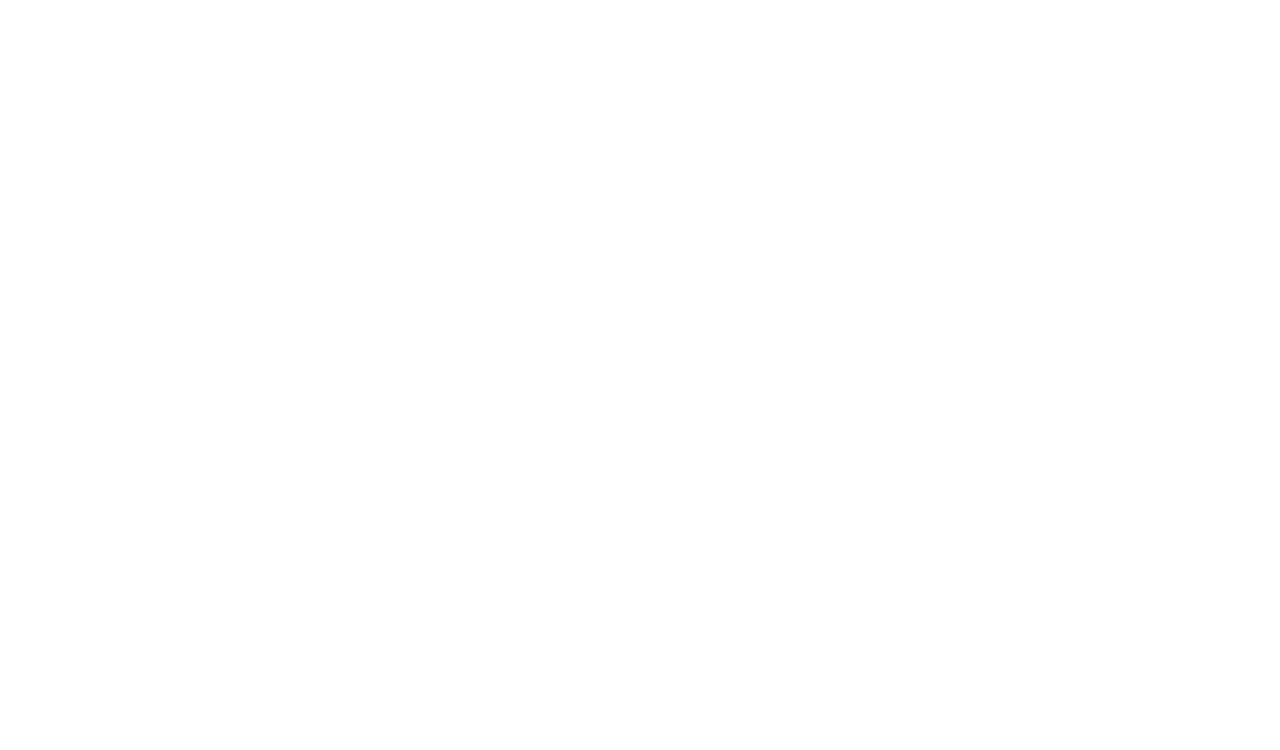
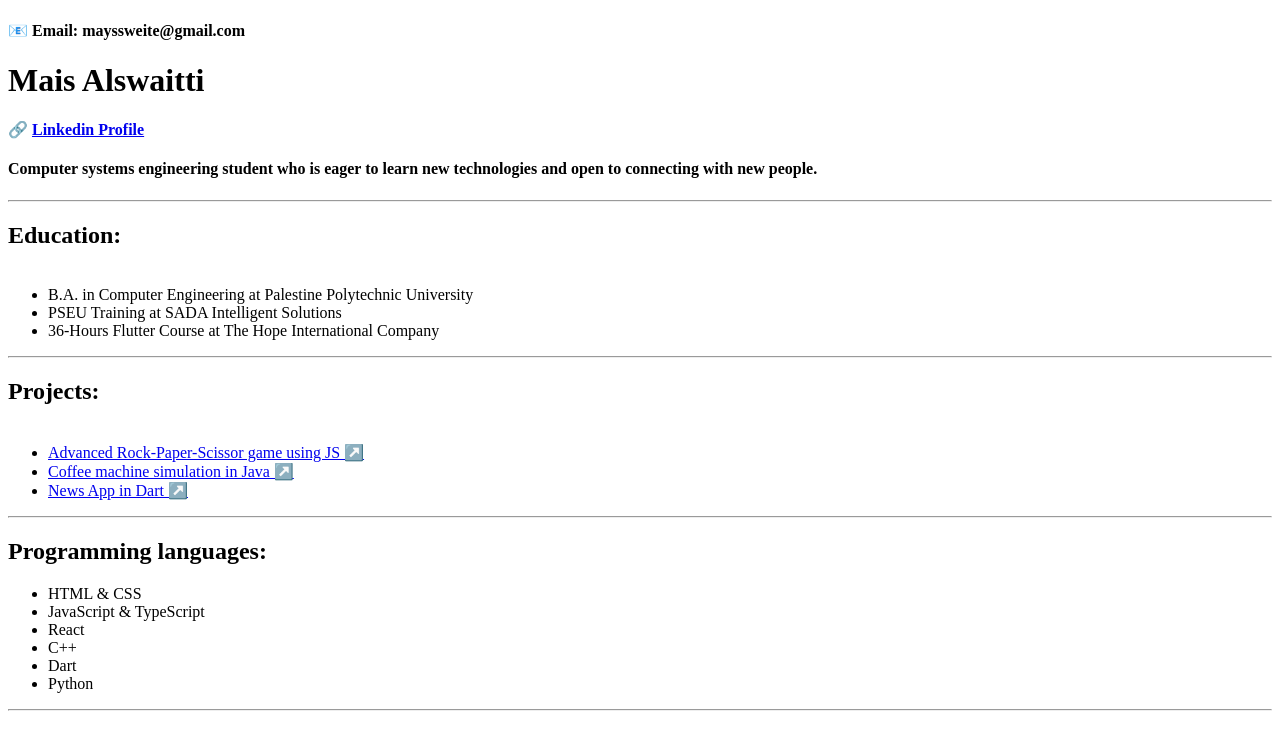
Before and after one commit to MaysAlSweite/Portfolio-, a plain HTML site: page src/index.html in a window 1280 px wide. Drawn offline with Linux system fonts and the light colour scheme.

Commit message:
Data is added

```diff
--- a/src/index.html
+++ b/src/index.html
@@ -1,12 +1,64 @@
 <!DOCTYPE html>
 <html lang="en">
+
 <head>
     <meta charset="UTF-8">
     <meta name="viewport" content="width=device-width, initial-scale=1.0">
     <title>Mais Alswaitti Portfolio</title>
     <link rel="stylesheet" href="style.css">
 </head>
+
 <body>
+    <span class="header">
+        <h4>📧 Email: mayssweite@gmail.com</h4>
+        <h1>Mais Alswaitti</h1>
+        <h4>🔗 <a href="https://www.linkedin.com/in/mais-alswaitti-688232253/">Linkedin Profile</a></h4>
+    </span>
+    <h4 class="desc">Computer systems engineering student who is eager to learn new technologies and open to connecting
+        with new
+        people.</h4>
+    <hr>
+
+
+    <div>
+        <h2>Education:</h2>
+        <ul>
+            <br>
+            <li>B.A. in Computer Engineering at Palestine Polytechnic University </li>
+            <li>PSEU Training at SADA Intelligent Solutions </li>
+            <li>36-Hours Flutter Course at The Hope International Company </li>
+        </ul>
+    </div>
+    <hr>
+
+
+    <div>
+        <h2>Projects:</h2>
+        <ul>
+
+            <br>
+            <li><a href="https://github.com/MaysAlSweite/Rock-Paper-Scissor-Lizard-Spock-game">Advanced
+                    Rock-Paper-Scissor game using JS ↗️</a> </li>
+            <li><a href="https://github.com/MaysAlSweite/Coffee-machine">Coffee machine simulation in Java ↗️</a></li>
+            <li><a href="https://github.com/MaysAlSweite/news-Flutter-app">News App in Dart ↗️</a></li>
+        </ul>
+    </div>
+    <hr>
+
+
+    <div>
+        <h2>Programming languages:</h2>
+        <ul class="languages">
+            <li>HTML & CSS</li>
+            <li>JavaScript & TypeScript </li>
+            <li>React</li>
+            <li>C++</li>
+            <li>Dart</li>
+            <li>Python</li>
+        </ul>
+        <hr>
+    </div>
 
 </body>
+
 </html>
```
